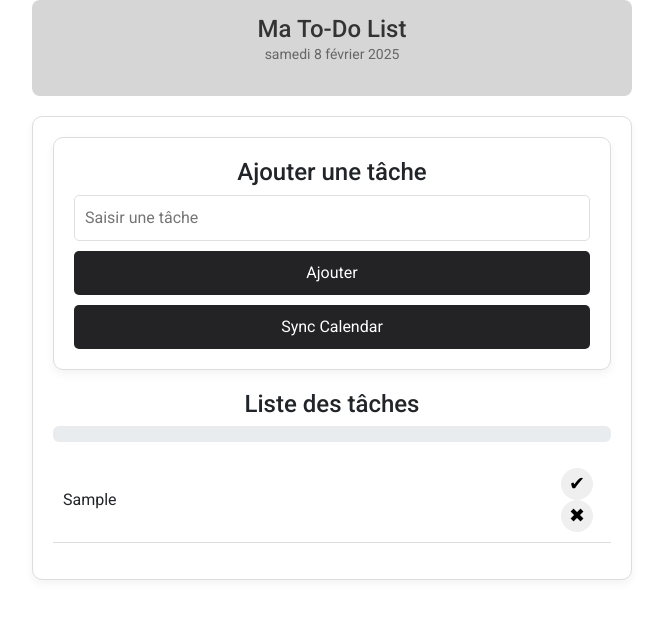
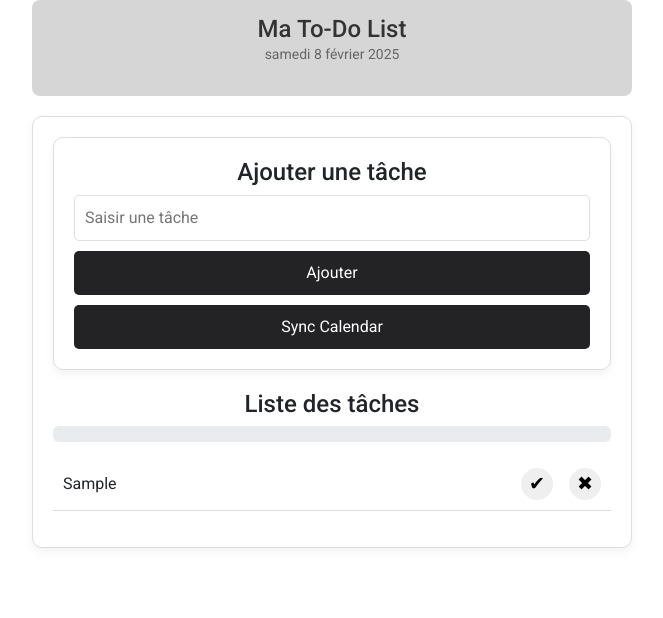
Before and after one commit to yantaromi/Clone_todo_app_IONIC, an Angular app: page / in a window 1280 px wide. Both pictures are taken after typing "Sample" into the empty fields and a click on the button "Ajouter". Shown: the top 618 px of the page, without its empty margins (308-971 px from the left). Built offline with nearby package versions, Linux system fonts and the light colour scheme.

Commit message:
Todo-calendar

```diff
--- a/src/app/components/todo-list/todo-list.component.html
+++ b/src/app/components/todo-list/todo-list.component.html
@@ -19,22 +19,18 @@
       {{ motivationMessage }}
     </p>
 
-    <!-- ✅ Conteneur des confettis -->
-    <div id="confetti-container"></div>
-
     <!-- ✅ Liste des tâches -->
     <ul class="todo-list">
-      <li *ngFor="let task of tasks; trackBy: trackById"
-          class="todo-list-item d-flex justify-content-between align-items-center">
+      <li *ngFor="let task of tasks; trackBy: trackById" class="todo-list-item">
 
-        <!-- ✅ Marquer comme terminé en cliquant sur le texte -->
-        <span [ngClass]="{'text-decoration-line-through': task.completed}"
+        <!-- ✅ Titre de la tâche -->
+        <span class="task-title" [ngClass]="{'text-decoration-line-through': task.completed}"
               (click)="toggleCompletion(task.id, $event)">
           {{ task.title }}
         </span>
 
-        <!-- ✅ Boutons actions -->
-        <div>
+        <!-- ✅ Boutons actions attachés à la bonne tâche -->
+        <div class="task-actions">
           <button class="todo-btn btn-success me-2"
                   (click)="toggleCompletion(task.id, $event)">
             ✔
--- a/src/app/components/todo-list/todo-list.component.scss
+++ b/src/app/components/todo-list/todo-list.component.scss
@@ -5,12 +5,15 @@
   .todo-list-item {
     display: flex;
     justify-content: space-between;
-    align-items: center; // ✅ Alignement vertical des éléments
+    align-items: center; // ✅ Assure l'alignement vertical des éléments
     padding: 10px;
     border-bottom: 1px solid #ddd;
+    min-height: 40px; // ✅ Empêche le texte long de pousser les boutons vers le bas
+  }
 
   .task-title {
-      flex-grow: 1; // ✅ Prend l'espace disponible
+    flex-grow: 0;  // ❌ Évite que le texte prenne tout l'espace
+    max-width: 70%; // ✅ Empêche le titre de prendre trop de place
     white-space: nowrap;
     overflow: hidden;
     text-overflow: ellipsis; // ✅ Coupe le texte trop long avec "..."
@@ -20,6 +23,7 @@
   .task-actions {
     display: flex;
     align-items: center;
+    flex-shrink: 0; // ✅ Empêche les boutons d'être réduits
     gap: 8px; // ✅ Espacement entre les boutons
   }
 
@@ -40,4 +44,3 @@
     }
   }
 }
-}
--- a/src/app/components/todo-list/todo-list.component.ts
+++ b/src/app/components/todo-list/todo-list.component.ts
@@ -1,7 +1,6 @@
 import { Component, OnInit, OnDestroy } from '@angular/core';
 import { CommonModule } from '@angular/common';
 import { TodoService } from '../../services/todo.service';
-import { FormsModule } from '@angular/forms';
 import { CalendarService } from '../../services/calendar.service';
 import { Task } from '../../models/task.model';
 import { Subscription } from 'rxjs';
@@ -9,15 +8,14 @@ import { Subscription } from 'rxjs';
 @Component({
   selector: 'app-todo-list',
   standalone: true,
-  imports: [CommonModule, FormsModule],
+  imports: [CommonModule],
   templateUrl: './todo-list.component.html',
   styleUrls: ['./todo-list.component.scss']
 })
 export class TodoListComponent implements OnInit, OnDestroy {
   tasks: Task[] = [];
-  progress: number = 0; // ✅ Ajout de la variable progress
-  motivationMessage: string = ''; // ✅ Ajout de la variable motivationMessage
-  newTaskTitle: string = ''; // ✅ Ajout d'une variable pour l'entrée utilisateur
+  progress: number = 0;
+  motivationMessage: string = '';
   private tasksSubscription!: Subscription;
   private cleanupTimer: any;
 
@@ -40,45 +38,28 @@ export class TodoListComponent implements OnInit, OnDestroy {
   }
 
   /**
-   * 📌 Optimisation de l'affichage des listes avec trackBy pour éviter des re-rendus inutiles
+   * 📌 Utilisation de trackBy pour optimiser l'affichage des tâches et éviter le décalage
    */
   trackById(index: number, task: Task): number {
     return task.id;
   }
 
-  /** 📌 Ajouter une tâche */
-  addTask(): void {
-    if (this.newTaskTitle.trim()) {
-      this.todoService.addTask(this.newTaskTitle.trim());
-      this.newTaskTitle = ''; // ✅ Réinitialiser le champ après ajout
+  addTask(title: string): void {
+    if (title.trim()) {
+      this.todoService.addTask(title.trim());
     }
   }
 
-  /** 📌 Supprimer une tâche */
   removeTask(id: number, event: MouseEvent): void {
-    event.stopPropagation(); // ✅ Empêche l'activation du toggle si on clique sur le bouton
+    event.stopPropagation();
     this.todoService.deleteTask(id);
   }
 
-  /** 📌 Bascule l'état de complétion d'une tâche */
   toggleCompletion(id: number, event: MouseEvent): void {
-    event.stopPropagation(); // ✅ Empêche un conflit avec la suppression
+    event.stopPropagation();
     this.todoService.toggleTaskCompletion(id);
   }
 
-  /** 📌 Synchroniser les tâches avec Google Calendar */
-  syncCalendarTasks(): void {
-    this.calendarService.getTodayEvents().subscribe((response: any) => {
-      const events = response.items || [];
-      events.forEach((event: any) => {
-        if (!this.tasks.find(task => task.title === event.summary)) {
-          this.todoService.addTask(event.summary);
-        }
-      });
-    });
-  }
-
-  /** 📌 Mise à jour de la progression */
   updateProgress(): void {
     const completedTasks = this.tasks.filter(task => task.completed).length;
     const totalTasks = this.tasks.length;
@@ -86,7 +67,6 @@ export class TodoListComponent implements OnInit, OnDestroy {
     this.updateMotivationMessage();
   }
 
-  /** 📌 Mise à jour du message de motivation */
   updateMotivationMessage(): void {
     if (this.progress >= 75 && this.progress < 100) {
       this.motivationMessage = '🔥 Dernière ligne droite, on lâche pas !';
--- a/src/app/services/todo.service.ts
+++ b/src/app/services/todo.service.ts
@@ -7,20 +7,21 @@ import { BehaviorSubject } from 'rxjs';
 })
 export class TodoService {
   private tasks: Task[] = this.loadTasks(); // ✅ Chargement initial des tâches depuis localStorage
-  private tasksSubject = new BehaviorSubject<Task[]>(this.tasks); // ✅ Observable pour la mise à jour en temps réel
-  tasks$ = this.tasksSubject.asObservable(); // ✅ Observable accessible depuis d'autres composants
+  private tasksSubject = new BehaviorSubject<Task[]>(this.tasks); // ✅ Observable pour mise à jour en temps réel
+  tasks$ = this.tasksSubject.asObservable(); // ✅ Observable accessible depuis les composants
+  private taskIdCounter: number = this.getMaxTaskId() + 1; // ✅ ID unique basé sur les tâches existantes
 
   constructor() {}
 
   /** 📌 Récupérer toutes les tâches enregistrées */
   getTasks(): Task[] {
-    return [...this.tasks]; // ✅ Retourne une copie pour éviter toute mutation accidentelle
+    return [...this.tasks]; // ✅ Copie pour éviter toute mutation accidentelle
   }
 
   /** 📌 Ajouter une nouvelle tâche */
   addTask(title: string): void {
     if (!title.trim()) return;
-    const newTask: Task = { id: Date.now(), title, completed: false };
+    const newTask: Task = { id: this.generateUniqueId(), title, completed: false };
     this.tasks.push(newTask);
     this.updateTasks(); // ✅ Mise à jour et sauvegarde immédiate
   }
@@ -31,7 +32,7 @@ export class TodoService {
 
     events.forEach(eventTitle => {
       if (!this.tasks.some(task => task.title === eventTitle)) {
-        this.tasks.push({ id: Date.now(), title: eventTitle, completed: false });
+        this.tasks.push({ id: this.generateUniqueId(), title: eventTitle, completed: false });
         newTasksAdded = true;
       }
     });
@@ -62,6 +63,16 @@ export class TodoService {
     this.updateTasks(); // ✅ Mise à jour et sauvegarde immédiate
   }
 
+  /** 📌 Générer un ID unique */
+  private generateUniqueId(): number {
+    return this.taskIdCounter++; // ✅ Incrémentation pour éviter les ID en double
+  }
+
+  /** 📌 Obtenir le plus grand ID existant */
+  private getMaxTaskId(): number {
+    return this.tasks.length > 0 ? Math.max(...this.tasks.map(task => task.id)) : 0;
+  }
+
   /** 📌 Mise à jour et sauvegarde des tâches */
   private updateTasks(): void {
     this.saveTasks(); // ✅ Sauvegarde immédiate dans `localStorage`
```
Lines whose indentation alone changed are shown as unchanged.
